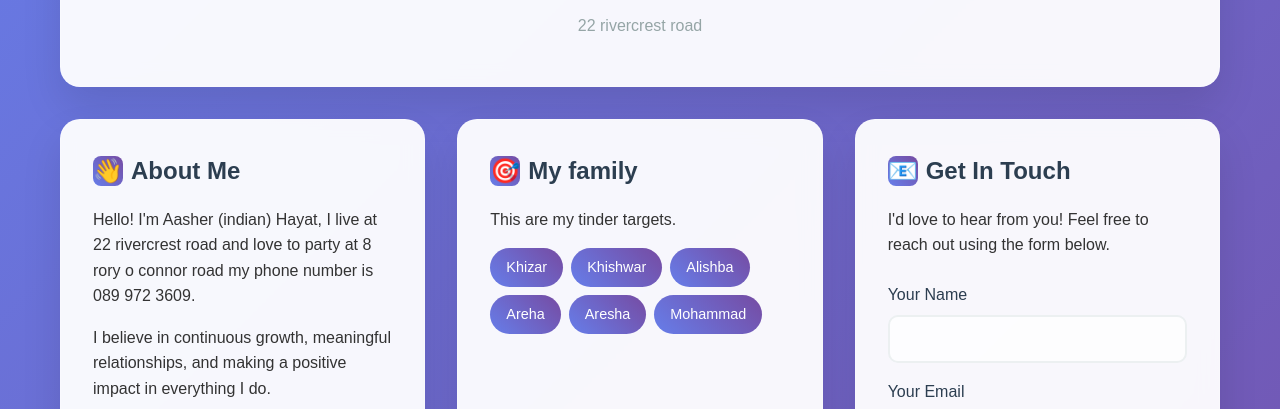
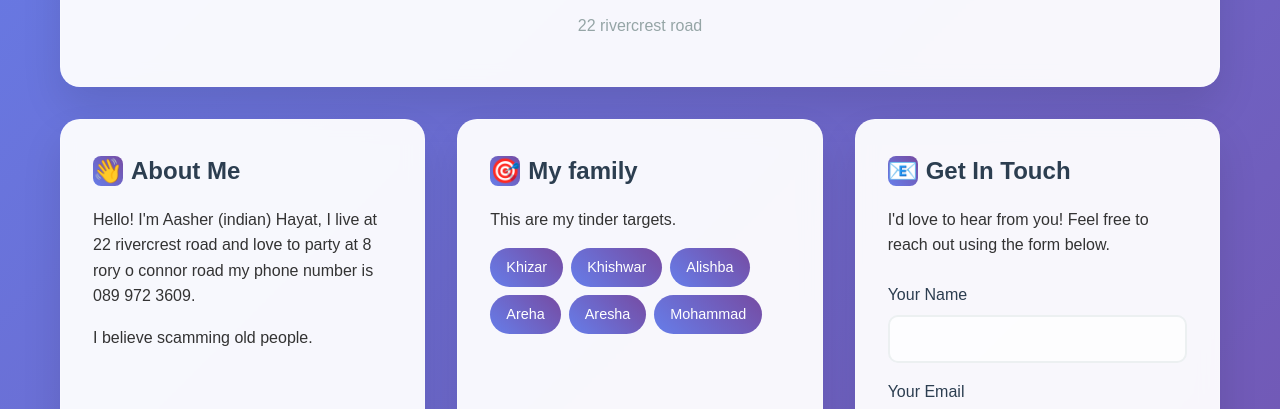
Before and after one commit to M1K3Y-org/noaura, a plain HTML site: page index.html in a window 1280 px wide. Shown: the part 370-779 px from the top of the page. Drawn offline with Linux system fonts and the light colour scheme.

Commit message:
Update index.html

```diff
--- a/index.html
+++ b/index.html
@@ -248,7 +248,7 @@
             <div class="card">
                 <h2><span class="card-icon">👋</span>About Me</h2>
                 <p>Hello! I'm Aasher (indian) Hayat, I live at 22 rivercrest road and love to party at 8 rory o connor road my phone number is 089 972 3609.</p>
-                <p style="margin-top: 1rem;">I believe in continuous growth, meaningful relationships, and making a positive impact in everything I do.</p>
+                <p style="margin-top: 1rem;">I believe scamming old people.</p>
             </div>
 
             <div class="card">
```
